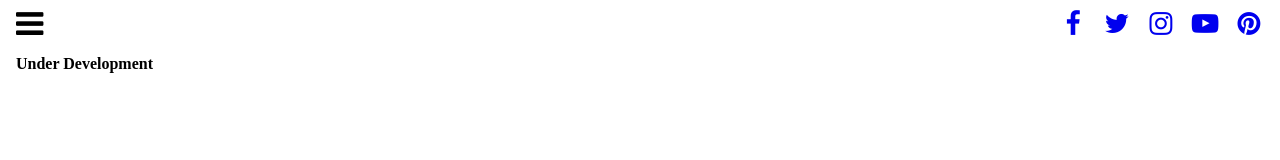
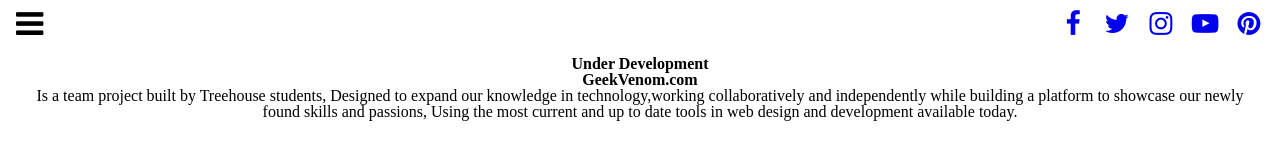
Before and after one commit to avanderlinde/TreeHouseGroup, a plain HTML site: page Website/index.html in a window 1280 px wide. Drawn offline with nearby package versions, Linux system fonts and the light colour scheme.

Commit message:
i was getting to know the grids and i added txt to the index page

```diff
--- a/Website/css/main.css
+++ b/Website/css/main.css
@@ -1 +1,5 @@
-/* css file
+/* css file*/
+.title{
+    text-align: center;
+
+};
--- a/Website/index.html
+++ b/Website/index.html
@@ -53,15 +53,20 @@
                     <a href="#"><i class="fa fa-youtube-play fa-lg"></i></a>
                     <a href="#"><i class="fa fa-pinterest fa-lg"></i></a>
                 </div>
+
                 <!-- END SOCIAL ICONS -->
             </div>
             <!-- END CONTAINER -->
             <!-- END HEADER -->
+
         </div>
         <!-- YOUR CONTENT GOES HERE -->
         <div class="container">
             <div class="span6">
-                <h1>Under Development</h1>
+                <h1 class="title">Under Development</h1><!-- Title of page -->
+                <h1 class="title">GeekVenom.com</h1><!-- Title of content -->
+                <p class="title">Is a team project built by Treehouse students, Designed to expand our knowledge in technology,working collaboratively and independently while building a platform to showcase our newly found skills and passions, Using the most current and up to date tools in web design and development available today.
+</p>
             </div>
         </div>
         <!-- YOUR CONTENT ENDS HERE -->
```
